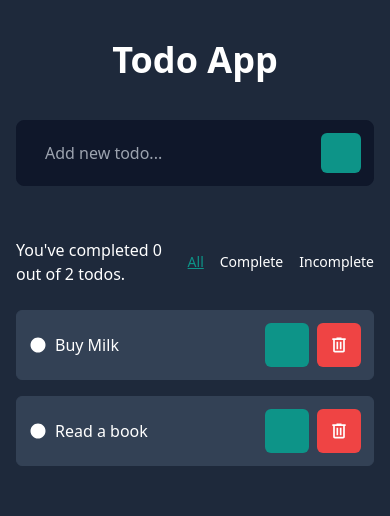
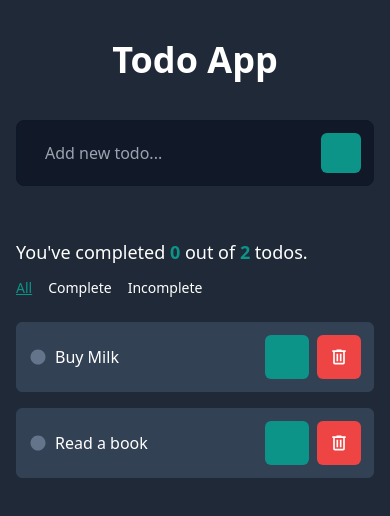
Before and after one commit to stefanelli990/todo-app, a Vue app: page / in a window 390 px wide. Shown: the top 516 px of the page. Built offline with nearby package versions, Linux system fonts and the light colour scheme; some icons are missing.

Commit message:
fixed responsive issues

```diff
--- a/index.html
+++ b/index.html
@@ -4,7 +4,7 @@
     <meta charset="UTF-8">
     <link rel="icon" href="/favicon.ico">
     <meta name="viewport" content="width=device-width, initial-scale=1.0">
-    <title>Vite App</title>
+    <title>Todo App</title>
   </head>
   <body>
     <div id="app"></div>
--- /dev/null
+++ b/src/components/TodoFilter.vue
@@ -0,0 +1,22 @@
+<template>
+
+    <div class="flex flex-col space-y-3 justify-between sm:flex-row sm:items-center sm:space-y-0 mx-auto mb-6 max-w-xl px-4">
+        <h2 class="text-lg">You've completed <span class="text-teal-600 font-semibold">{{ todoStore.countCompleted }}</span> out of <span class="text-teal-600 font-semibold">{{ todoStore.countTotal }}</span> todos.</h2>
+        <nav>
+            <ul class="flex space-x-4 text-sm">
+            <li class="cursor-pointer hover:underline" :class="{'text-teal-600 underline': todoStore.filter === 'all'}" @click="todoStore.filter = 'all'">All</li>
+            <li class="cursor-pointer hover:underline" :class="{'text-teal-600 underline': todoStore.filter === 'completed'}" @click="todoStore.filter = 'completed'">Complete</li>
+            <li class="cursor-pointer hover:underline" :class="{'text-teal-600 underline': todoStore.filter === 'incomplete'}" @click="todoStore.filter = 'incomplete'">Incomplete</li>
+        </ul>
+        </nav>
+  </div>
+
+</template>
+
+<script setup>
+
+import { useTodoStore } from "../stores/todoStore"
+
+const todoStore = useTodoStore()
+
+</script>
--- a/src/components/TodoForm.vue
+++ b/src/components/TodoForm.vue
@@ -1,8 +1,8 @@
 <template>
   <div class="max-w-md mx-auto px-4 mb-8">
-    <form @submit.prevent="addNewTodo" class="bg-slate-900 flex p-3 border rounded-lg" :class="errMsg ? 'border-red-500' : 'border-slate-900'">
+    <form @submit.prevent="addNewTodo" class="bg-gray-900 flex p-3 border rounded-lg" :class="errMsg ? 'border-red-500' : 'border-slate-900'">
       <input
-        class="bg-transparent flex-1 px-4 py-2 outline-none"
+        class="bg-transparent w-full px-4 py-2 outline-none"
         type="text"
         v-model="todoInput"
         placeholder="Add new todo..."
--- a/src/components/TodoItem.vue
+++ b/src/components/TodoItem.vue
@@ -1,27 +1,44 @@
 <template>
-  <li class="mb-4 p-3 bg-slate-700 rounded-md flex border" :class="isEditing ? 'border-yellow-500' : 'border-slate-700'">
-    <div class="flex items-center flex-1 space-x-2">
+  <li
+    class="mb-4 p-3 rounded-md flex items-center border"
+    :class="[
+    isEditing ? 'border-yellow-500' : 'border-slate-700',
+    isComplete ? 'bg-gray-600' : 'bg-slate-700'
+  ]"
+
+  >
+    <div class="contents">
       <button @click="$emit('complete')">
-        <Icon v-if="isComplete" icon="carbon:checkmark-filled" width="18" height="18" />
-        <Icon v-else icon="material-symbols:circle" width="18" height="18" />
+        <Icon
+          v-if="isComplete"
+          class="text-teal-600"
+          icon="carbon:checkmark-filled"
+          width="18"
+          height="18"
+        />
+        <Icon v-else class="text-slate-500" icon="material-symbols:circle" width="18" height="18" />
       </button>
       <input
-      ref="inputTodoRef"
+        ref="inputTodoRef"
         v-if="isEditing"
-        class="bg-transparent  outline-none"
+        class="bg-transparent w-full px-2 outline-none"
         type="text"
         v-model="inputTodo"
       />
-      <span v-else :class="{ 'line-through': isComplete	}">{{ title }}</span>
+      <span v-else class="px-2 truncate flex-1" :class="{ 'line-through': isComplete }">{{ title }}</span>
     </div>
     <div class="flex space-x-2">
-      <TodoBtn v-if="isEditing" @click="handleUpdate(id)" colour="bg-yellow-500 text-black">
+      <TodoBtn
+        v-if="isEditing"
+        @click="handleUpdate(id)"
+        colour="bg-yellow-500 text-black"
+      >
         <Icon icon="ant-design:save-outlined" width="20" height="20" />
       </TodoBtn>
       <TodoBtn v-if="!isEditing" @click="editTodo(title)" colour="bg-teal-600"
         ><Icon icon="bx:edit" width="20" height="20"
       /></TodoBtn>
-      <TodoBtn  colour="bg-red-500" @click="$emit('delete')"
+      <TodoBtn colour="bg-red-500" @click="$emit('delete')"
         ><Icon icon="material-symbols:delete-outline" width="20" height="20"
       /></TodoBtn>
     </div>
@@ -29,35 +46,31 @@
 </template>
 
 <script setup>
+import { ref, nextTick } from "vue";
+import { Icon } from "@iconify/vue";
+import TodoBtn from "../components/TodoBtn.vue";
+import { useTodoStore } from "../stores/todoStore";
 
-import { ref, nextTick  } from 'vue'
-import { Icon } from "@iconify/vue"
-import TodoBtn from "../components/TodoBtn.vue"
-import { useTodoStore } from '../stores/todoStore';
+const todoStore = useTodoStore();
 
-const todoStore = useTodoStore()
+const isEditing = ref(false);
+const inputTodo = ref("");
+const inputTodoRef = ref(null);
 
-const isEditing = ref(false)
-const inputTodo = ref('')
-const inputTodoRef = ref(null)
-
-const props = defineProps(['title','isComplete','id'])
-const emits = defineEmits(['complete','delete','update'])
+const props = defineProps(["title", "isComplete", "id"]);
+const emits = defineEmits(["complete", "delete", "update"]);
 
 const editTodo = (title) => {
-
-  isEditing.value = true
-  inputTodo.value = title
+  isEditing.value = true;
+  inputTodo.value = title;
 
   nextTick(() => {
-    inputTodoRef.value.select()
-  })
-}
+    inputTodoRef.value.select();
+  });
+};
 
 const handleUpdate = (id) => {
-
-  todoStore.updateTodo(id,inputTodo.value)
-  isEditing.value = false
-}
-
+  todoStore.updateTodo(id, inputTodo.value);
+  isEditing.value = false;
+};
 </script>
--- a/src/components/TodoList.vue
+++ b/src/components/TodoList.vue
@@ -1,31 +1,23 @@
 <template>
-  <div class="flex justify-between items-center mx-auto mb-6 max-w-xl px-4">
-    <h2 class="">You've completed {{ todoStore.countCompleted }} out of {{ todoStore.countTotal }} todos.</h2>
-    <div class="flex space-x-4 text-sm">
-      <span class="cursor-pointer hover:underline" :class="{'text-teal-600 underline': filter === 'all'}" @click="filter = 'all'">All</span>
-      <span class="cursor-pointer hover:underline" :class="{'text-teal-600 underline': filter === 'completed'}" @click="filter = 'completed'">Complete</span>
-      <span class="cursor-pointer hover:underline" :class="{'text-teal-600 underline': filter === 'incomplete'}" @click="filter = 'incomplete'">Incomplete</span>
-    </div>
-  </div>
-  <ul class="mx-auto max-w-xl px-4" v-if="filter === 'all'">
+  <h2 v-if="todoStore.todos.length === 0" class="mx-auto max-w-xl px-4 text-center text-lg">You're all caught up – no more todos! 😊</h2>
+  <TodoFilter v-else/>
+  <ul class="mx-auto max-w-xl px-4" v-if="todoStore.filter === 'all'">
     <TodoItem v-for="todo in todoStore.todos" :key="todo.id" :id="todo.id" :title="todo.title" :is-complete="todo.isComplete" @complete="todoStore.completeTodo(todo.id)" @delete="todoStore.deleteTodo(todo.id)"/>
   </ul>
-  <ul class="mx-auto max-w-xl px-4" v-if="filter === 'completed'">
+  <ul class="mx-auto max-w-xl px-4" v-if="todoStore.filter === 'completed'">
     <TodoItem v-for="todo in todoStore.completedTodos" :key="todo.id" :id="todo.id" :title="todo.title" :is-complete="todo.isComplete" @complete="todoStore.completeTodo(todo.id)" @delete="todoStore.deleteTodo(todo.id)"/>
   </ul>
-  <ul class="mx-auto max-w-xl px-4" v-if="filter === 'incomplete'">
+  <ul class="mx-auto max-w-xl px-4" v-if="todoStore.filter === 'incomplete'">
     <TodoItem v-for="todo in todoStore.incompleteTodos" :key="todo.id" :id="todo.id" :title="todo.title" :is-complete="todo.isComplete" @complete="todoStore.completeTodo(todo.id)" @delete="todoStore.deleteTodo(todo.id)"/>
   </ul>
 </template>
 
 <script setup>
-import {ref} from 'vue'
+
+import { useTodoStore } from "../stores/todoStore"
 import TodoItem from "./TodoItem.vue"
-import { useTodoStore } from "../stores/todoStore"
-const filter = ref('all')
+import TodoFilter from './TodoFilter.vue';
 
 const todoStore = useTodoStore()
 
-
-
 </script>
--- a/src/stores/todoStore.js
+++ b/src/stores/todoStore.js
@@ -1,10 +1,9 @@
 import { defineStore } from "pinia"
-
 
 export const useTodoStore = defineStore("todoStore", {
   state: () => ({
     todos: [{id:1, title: 'Buy Milk', isComplete: false},{id:2, title: 'Read a book', isComplete: false}],
-
+    filter: 'all'
   }),
   getters: {
     completedTodos() {
@@ -28,6 +27,7 @@ export const useTodoStore = defineStore("todoStore", {
       this.todos.unshift(todo)
     },
     deleteTodo(todoId) {
+
       // Find the index of the todo item with the given ID
       const index = this.todos.findIndex((todo) => todo.id === todoId)
 
@@ -38,6 +38,7 @@ export const useTodoStore = defineStore("todoStore", {
 
     },
     completeTodo(todoId) {
+
       // Find the index of the todo item with the given ID
       const todo = this.todos.find((todo) => todo.id === todoId)
 
@@ -48,11 +49,8 @@ export const useTodoStore = defineStore("todoStore", {
     },
     updateTodo(todoId,inputTodo) {
 
-
+       // Find the index of the todo item with the given ID
       const todo = this.todos.find((todo) => todo.id === todoId)
-
-      console.log(todoId,inputTodo)
-
       todo.title = inputTodo
    }
   }
--- a/src/style.css
+++ b/src/style.css
@@ -4,7 +4,7 @@
 
 @layer base {
     body {
-        @apply bg-slate-800 text-white
+        @apply bg-gray-800 text-white
     }
 }
 
```
